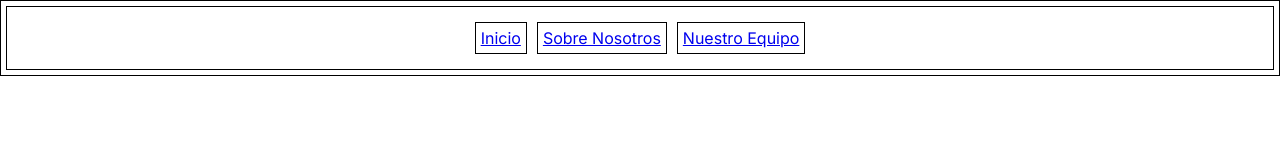
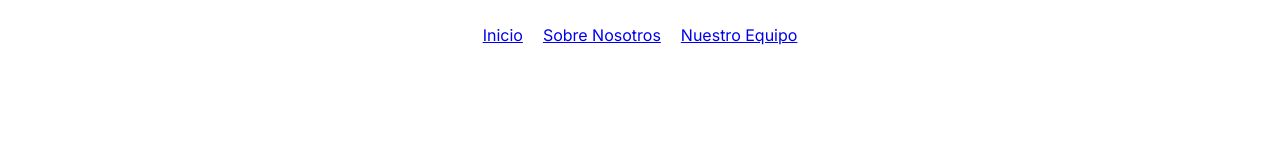
Before and after one commit to garcia-s/renacer, a Next.js app: page / in a window 1280 px wide. Shown: the top 160 px of the page. Built offline with nearby package versions, Linux system fonts and the light colour scheme.

Commit message:
Styles Navbar
Quite bordes

```diff
--- a/components/website_nav.module.css
+++ b/components/website_nav.module.css
@@ -1,10 +1,4 @@
 /* tttttttttt */
-
-
-.navContainer {
-    border: solid 1px #000;
-
-}
 
 .ul {
     display: flex;
@@ -12,11 +6,11 @@
     list-style-type: none;
     padding: 10px;
     margin: 5px;
-    border: solid 1px #000;
+
 }
 
 .ul li {
     margin: 5px;
     padding: 5px;
-    border: solid 1px #000;
+
 }
```
